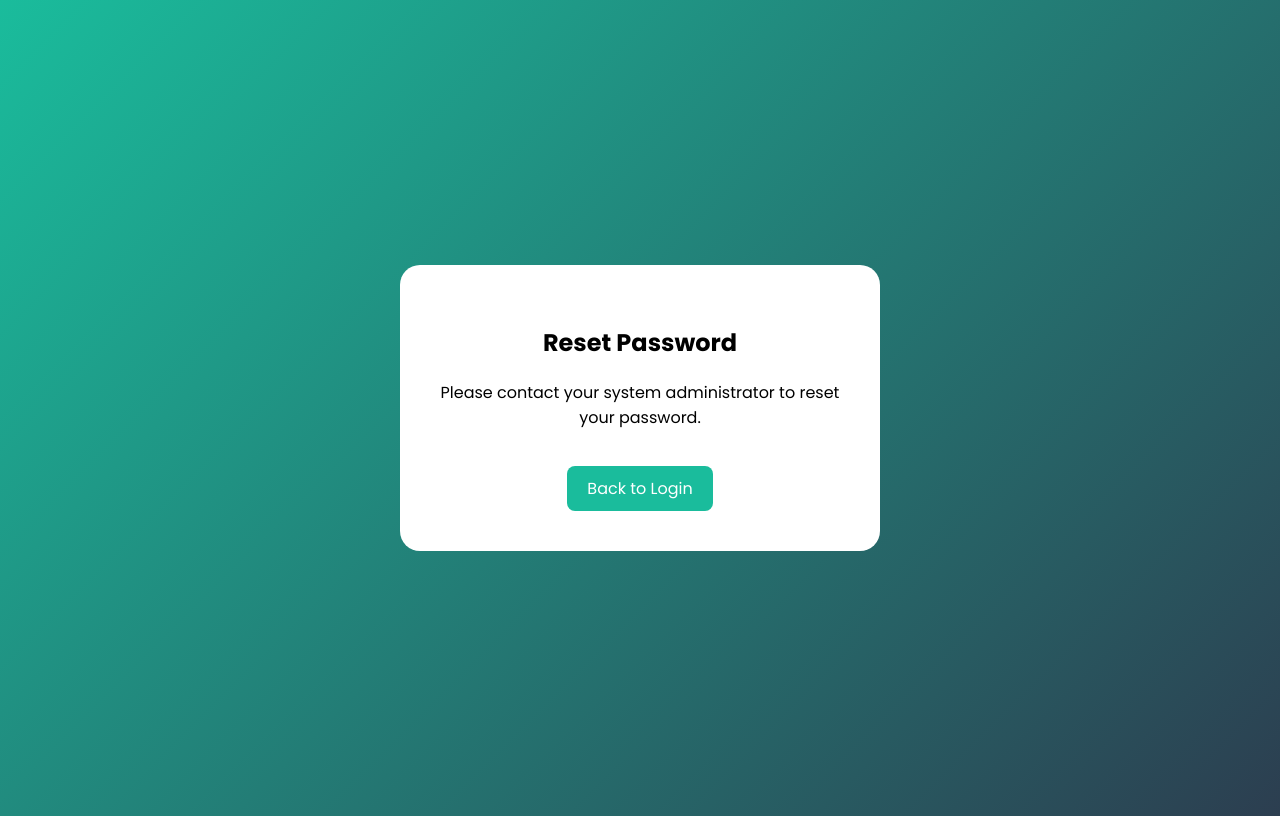
After one commit to Yadhunath066/JIBS-Juice-Inventory-and-Billing-System, a Flask app: page /forgot_password in a window 1280 px wide. The commit adds this page. Run offline with Flask 3, Linux system fonts and the light colour scheme.

Commit message:
Added forgot password page, updated login layout with Remember Me and Forgot Password side by side

```diff
--- a/app.py
+++ b/app.py
@@ -157,18 +157,24 @@ def login():
     if request.method == 'POST':
         username = request.form.get('username')
         password = request.form.get('password')
-        if username == 'cashier' and password == '123':
+        if username == 'cashier' and password == 'sanjaya123':
             session['staff_id'] = 1
             session['staff_name'] = 'Cashier'
             return redirect(url_for('main_menu'))
         else:
-            return render_template('login.html', error='Invalid credentials')
+            return render_template('login.html', error='  ⚠️ The username or password you entered is incorrect. Please try again later.')
     return render_template('login.html')
 
 @app.route('/logout')
 def logout():
     session.clear()
     return redirect(url_for('login'))
+
+
+#=========forgot password ==========
+@app.route('/forgot_password')
+def forgot_password():
+    return render_template('forgot_password.html')
 
 # ============ MAIN MENU ============
 
--- /dev/null
+++ b/templates/forgot_password.html
@@ -0,0 +1,40 @@
+<!DOCTYPE html>
+<html>
+<head>
+    <title>Forgot Password - JIBS</title>
+    <link href="https://fonts.googleapis.com/css2?family=Poppins:wght@300;400;500;600;700&display=swap" rel="stylesheet">
+    <style>
+        body {
+            font-family: 'Poppins', sans-serif;
+            background: linear-gradient(135deg, #1abc9c, #2c3e50);
+            height: 100vh;
+            display: flex;
+            justify-content: center;
+            align-items: center;
+        }
+        .card {
+            background: white;
+            border-radius: 20px;
+            padding: 40px;
+            text-align: center;
+            max-width: 400px;
+        }
+        .btn {
+            background: #1abc9c;
+            color: white;
+            padding: 10px 20px;
+            border-radius: 8px;
+            text-decoration: none;
+            display: inline-block;
+            margin-top: 20px;
+        }
+    </style>
+</head>
+<body>
+    <div class="card">
+        <h2>Reset Password</h2>
+        <p>Please contact your system administrator to reset your password.</p>
+        <a href="/login" class="btn">Back to Login</a>
+    </div>
+</body>
+</html>
```
Also changed, not shown: templates/login.html (+7 -4 lines).
